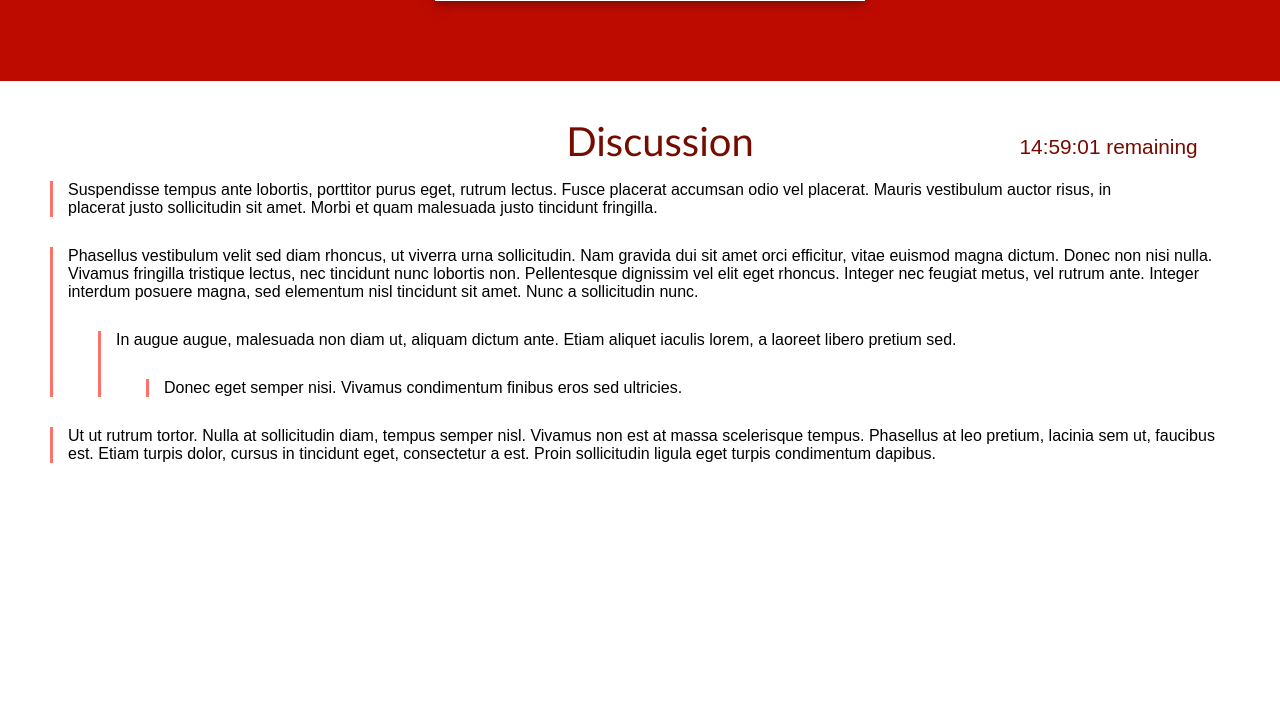
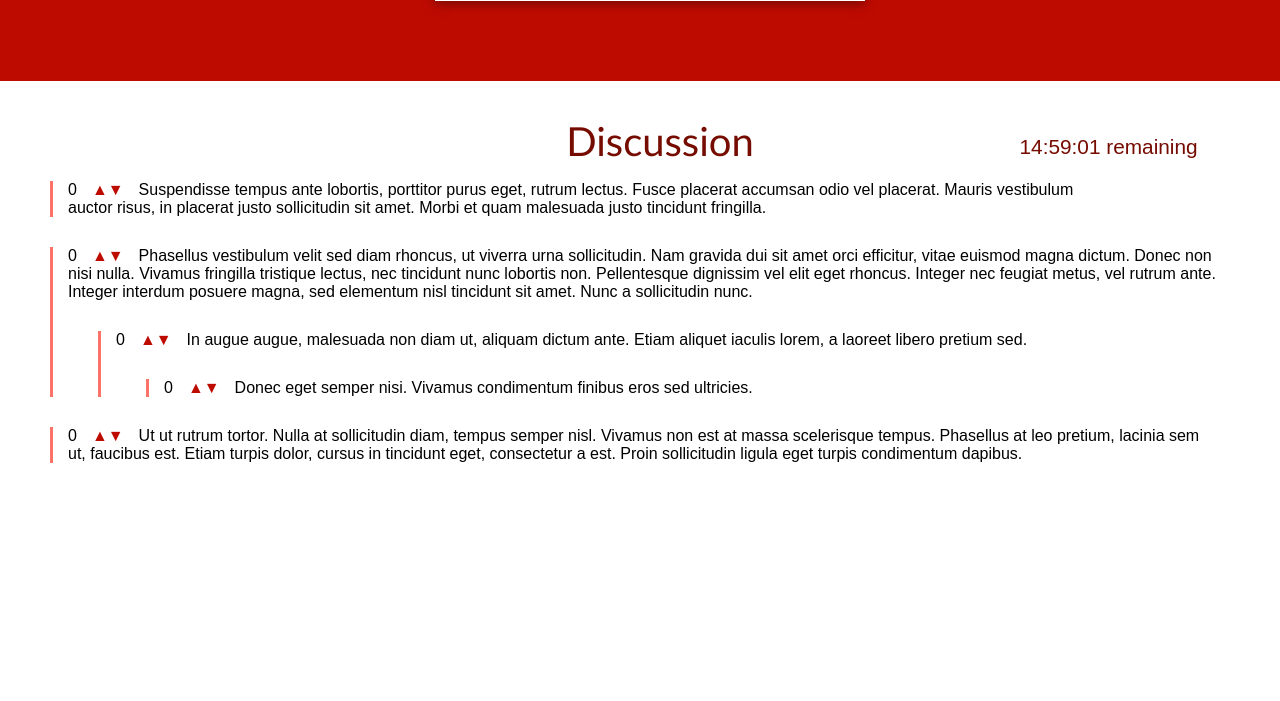
Before and after one commit to hewhomust/potential-chainsaw, a PHP site: page / in a window 1280 px wide. Shown: the part 624-1325 px from the top of the page. Run offline with PHP 8.4, Linux system fonts and the light colour scheme.

Commit message:
Made the voting system

```diff
--- a/Prototype3/index.html
+++ b/Prototype3/index.html
@@ -32,19 +32,19 @@
         <p id="clock">00:00:00</p>
       </div>
       <div id="mainDiscussion" class="discussion standardBox">
-        <p>Suspendisse tempus ante lobortis, porttitor purus eget, rutrum lectus. Fusce placerat accumsan odio vel placerat. Mauris vestibulum auctor risus, in placerat justo sollicitudin sit amet. Morbi et quam malesuada justo tincidunt fringilla. </p>
+        <p class="score">0</p><p class="upvote" onclick="upvote(this, 1)">▲</p><p class="downvote" onclick="upvote(this, -1)">▼</p><p>Suspendisse tempus ante lobortis, porttitor purus eget, rutrum lectus. Fusce placerat accumsan odio vel placerat. Mauris vestibulum auctor risus, in placerat justo sollicitudin sit amet. Morbi et quam malesuada justo tincidunt fringilla. </p>
       </div>
       <div id="mainDiscussion" class="discussion standardBox">
-        <p>Phasellus vestibulum velit sed diam rhoncus, ut viverra urna sollicitudin. Nam gravida dui sit amet orci efficitur, vitae euismod magna dictum. Donec non nisi nulla. Vivamus fringilla tristique lectus, nec tincidunt nunc lobortis non. Pellentesque dignissim vel elit eget rhoncus. Integer nec feugiat metus, vel rutrum ante. Integer interdum posuere magna, sed elementum nisl tincidunt sit amet. Nunc a sollicitudin nunc.</p>
+        <p class="score">0</p><p class="upvote" onclick="upvote(this, 1)">▲</p><p class="downvote" onclick="upvote(this, -1)">▼</p><p>Phasellus vestibulum velit sed diam rhoncus, ut viverra urna sollicitudin. Nam gravida dui sit amet orci efficitur, vitae euismod magna dictum. Donec non nisi nulla. Vivamus fringilla tristique lectus, nec tincidunt nunc lobortis non. Pellentesque dignissim vel elit eget rhoncus. Integer nec feugiat metus, vel rutrum ante. Integer interdum posuere magna, sed elementum nisl tincidunt sit amet. Nunc a sollicitudin nunc.</p>
         <div id="mainDiscussion" class="discussion standardBox">
-          <p>In augue augue, malesuada non diam ut, aliquam dictum ante. Etiam aliquet iaculis lorem, a laoreet libero pretium sed.</p>
+          <p class="score">0</p><p class="upvote" onclick="upvote(this, 1)">▲</p><p class="downvote" onclick="upvote(this, -1)">▼</p><p>In augue augue, malesuada non diam ut, aliquam dictum ante. Etiam aliquet iaculis lorem, a laoreet libero pretium sed.</p>
           <div id="mainDiscussion" class="discussion standardBox">
-            <p>Donec eget semper nisi. Vivamus condimentum finibus eros sed ultricies.</p>
+            <p class="score">0</p><p class="upvote" onclick="upvote(this, 1)">▲</p><p class="downvote" onclick="upvote(this, -1)">▼</p><p>Donec eget semper nisi. Vivamus condimentum finibus eros sed ultricies.</p>
           </div>
         </div>
       </div>
       <div id="mainDiscussion" class="discussion standardBox">
-        <p>Ut ut rutrum tortor. Nulla at sollicitudin diam, tempus semper nisl. Vivamus non est at massa scelerisque tempus. Phasellus at leo pretium, lacinia sem ut, faucibus est. Etiam turpis dolor, cursus in tincidunt eget, consectetur a est. Proin sollicitudin ligula eget turpis condimentum dapibus.</p>
+        <p class="score">0</p><p class="upvote" onclick="upvote(this, 1)">▲</p><p class="downvote" onclick="upvote(this, -1)">▼</p><p>Ut ut rutrum tortor. Nulla at sollicitudin diam, tempus semper nisl. Vivamus non est at massa scelerisque tempus. Phasellus at leo pretium, lacinia sem ut, faucibus est. Etiam turpis dolor, cursus in tincidunt eget, consectetur a est. Proin sollicitudin ligula eget turpis condimentum dapibus.</p>
       </div>
     </div>
   </body>
--- a/Prototype3/script.js
+++ b/Prototype3/script.js
@@ -9,12 +9,16 @@ $(document).ready(function(){
   		$("#mainArticle").children("h1").text(newH);
   		$("#mainArticle").children("p").text(newP);
     });
+    /*
     $("#discussionHeader").click(function(){
 		    $(".discussion").toggle();
     });
+    */
+    /*
     $(".discussion").click(function(){
         $(".discussion").children().toggle();
     });
+    */
 });
 
 function startTime() {
@@ -34,3 +38,10 @@ function addZero(n){
   }
     return n;
 }
+
+function upvote(upvoter, number){
+  console.log($(upvoter).siblings().next());
+  var score = $(upvoter).siblings().first().text();
+  var newScore = +score + +number;
+  $(upvoter).siblings().first().text(newScore);
+}
--- a/Prototype3/style.css
+++ b/Prototype3/style.css
@@ -66,6 +66,11 @@ h1{
 	cursor: pointer;
 }
 
+.discussion p{
+	display: inline;
+	margin-right: 15px;
+}
+
 #discussionHeader{
 	height: 60px;
 }
@@ -103,3 +108,11 @@ h1{
 
 #discussionHeader p{
 }
+
+.discussion .upvote{
+	margin-right: 0px;
+}
+
+.discussion .downvote, .discussion .upvote{
+	color: #BE0B00;
+}
```
